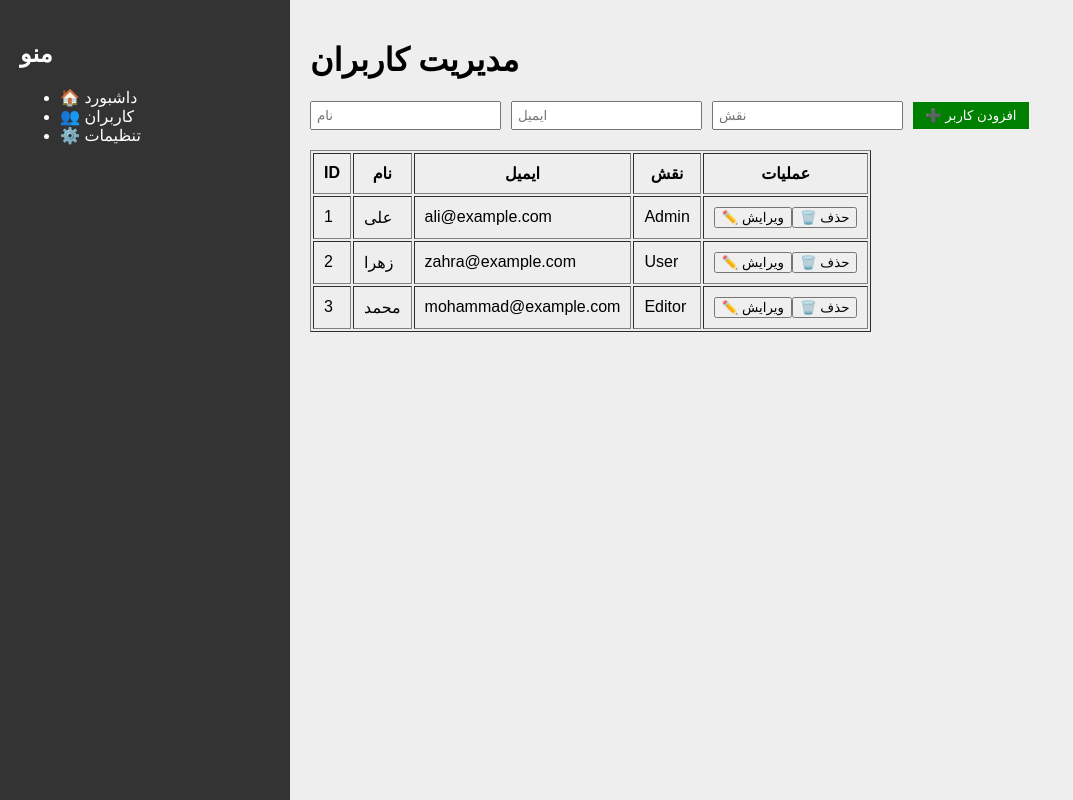
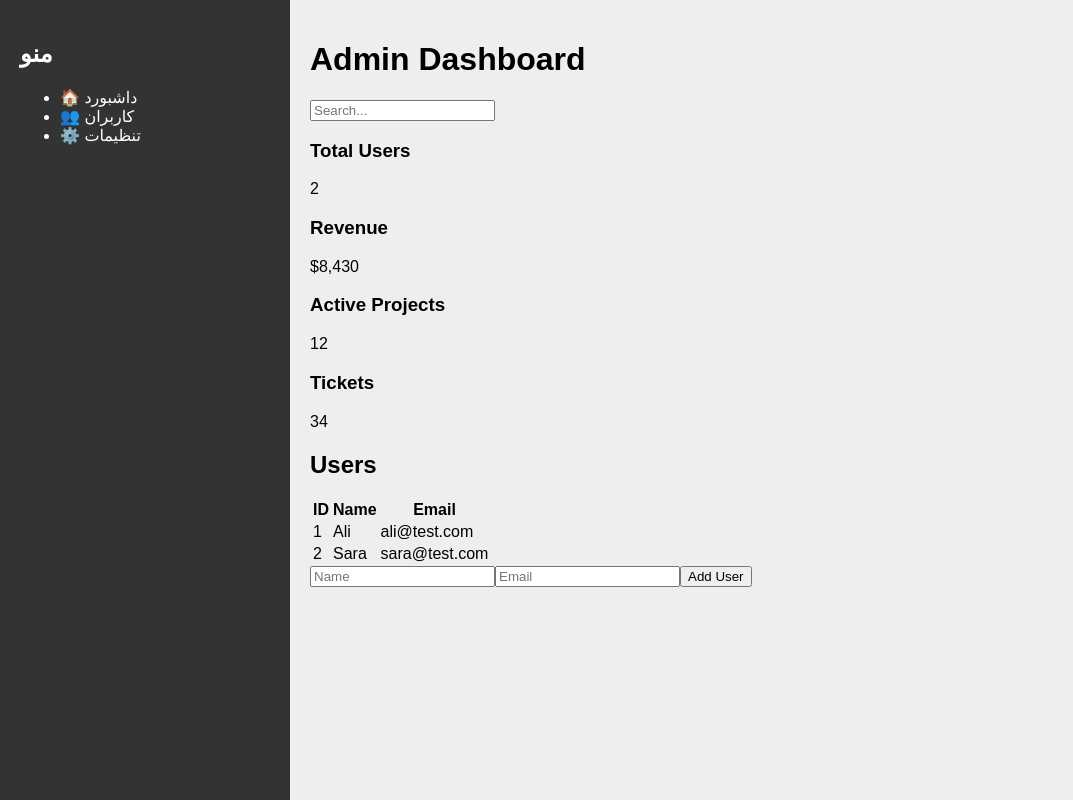
Before and after one commit to mohmmad-sazandeh/admin-dashboard, a React (Vite) app: page / in a window 1280 px wide. Shown: the whole page, without its empty margins (0-1073 px from the left). Built offline with nearby package versions, Linux system fonts and the light colour scheme.

Commit message:
Update MainContent.jsx

```diff
--- a/src/MainContent.jsx
+++ b/src/MainContent.jsx
@@ -1,93 +1,86 @@
 import React, { useState } from "react";
-import { users } from "./data.js";
 
 function MainContent() {
-  const [userList, setUserList] = useState(users);
-  const [newUser, setNewUser] = useState({ name: "", email: "", role: "" });
-  const [editingUser, setEditingUser] = useState(null);
+  const [users, setUsers] = useState([
+    { id: 1, name: "Ali", email: "ali@test.com" },
+    { id: 2, name: "Sara", email: "sara@test.com" },
+  ]);
+  const [newUser, setNewUser] = useState({ name: "", email: "" });
 
-  const handleAddUser = (e) => {
-    e.preventDefault();
-    if (editingUser) {
-      setUserList(
-        userList.map((u) =>
-          u.id === editingUser.id ? { ...editingUser, ...newUser } : u
-        )
-      );
-      setEditingUser(null);
-    } else {
-      const id = userList.length + 1;
-      setUserList([...userList, { id, ...newUser }]);
+  const handleAddUser = () => {
+    if (newUser.name && newUser.email) {
+      setUsers([...users, { id: users.length + 1, ...newUser }]);
+      setNewUser({ name: "", email: "" });
     }
-    setNewUser({ name: "", email: "", role: "" });
-  };
-
-  const handleDelete = (id) => {
-    setUserList(userList.filter((u) => u.id !== id));
-  };
-  const handleEdit = (user) => {
-    setEditingUser(user);
-    setNewUser({ name: user.name, email: user.email, role: user.role });
   };
 
   return (
     <div className="main">
-      <h1>مدیریت کاربران</h1>
+      {/* --- هدر --- */}
+      <div className="header">
+        <h1>Admin Dashboard</h1>
+        <input type="text" placeholder="Search..." />
+      </div>
 
-      {/* فرم افزودن/ویرایش کاربر */}
-      <form onSubmit={handleAddUser} style={{ marginBottom: "20px" }}>
-        <input
-          type="text"
-          placeholder="نام"
-          value={newUser.name}
-          onChange={(e) => setNewUser({ ...newUser, name: e.target.value })}
-          required
-        />
-        <input
-          type="email"
-          placeholder="ایمیل"
-          value={newUser.email}
-          onChange={(e) => setNewUser({ ...newUser, email: e.target.value })}
-          required
-        />
-        <input
-          type="text"
-          placeholder="نقش"
-          value={newUser.role}
-          onChange={(e) => setNewUser({ ...newUser, role: e.target.value })}
-          required
-        />
-        <button type="submit">
-          {editingUser ? "✏️ ویرایش کاربر" : "➕ افزودن کاربر"}
-        </button>
-      </form>
+      {/* --- کارت‌های داشبورد --- */}
+      <div className="cards">
+        <div className="card">
+          <h3>Total Users</h3>
+          <p>{users.length}</p>
+        </div>
+        <div className="card">
+          <h3>Revenue</h3>
+          <p>$8,430</p>
+        </div>
+        <div className="card">
+          <h3>Active Projects</h3>
+          <p>12</p>
+        </div>
+        <div className="card">
+          <h3>Tickets</h3>
+          <p>34</p>
+        </div>
+      </div>
 
-      {/* جدول کاربران */}
-      <table border="1" cellPadding="10">
+      {/* --- جدول یوزرها --- */}
+      <div className="user-table">
+        <h2>Users</h2>
+        <table>
           <thead>
             <tr>
               <th>ID</th>
-            <th>نام</th>
-            <th>ایمیل</th>
-            <th>نقش</th>
-            <th>عملیات</th>
+              <th>Name</th>
+              <th>Email</th>
             </tr>
           </thead>
           <tbody>
-          {userList.map((user) => (
-            <tr key={user.id}>
-              <td>{user.id}</td>
-              <td>{user.name}</td>
-              <td>{user.email}</td>
-              <td>{user.role}</td>
-              <td>
-                <button onClick={() => handleEdit(user)}>✏️ ویرایش</button>
-                <button onClick={() => handleDelete(user.id)}>🗑️ حذف</button>
-              </td>
+            {users.map((u) => (
+              <tr key={u.id}>
+                <td>{u.id}</td>
+                <td>{u.name}</td>
+                <td>{u.email}</td>
               </tr>
             ))}
           </tbody>
         </table>
+
+        {/* فرم افزودن یوزر */}
+        <div className="add-user-form">
+          <input
+            type="text"
+            placeholder="Name"
+            value={newUser.name}
+            onChange={(e) => setNewUser({ ...newUser, name: e.target.value })}
+          />
+          <input
+            type="email"
+            placeholder="Email"
+            value={newUser.email}
+            onChange={(e) => setNewUser({ ...newUser, email: e.target.value })}
+          />
+          <button onClick={handleAddUser}>Add User</button>
+        </div>
+      </div>
     </div>
   );
 }
```
Lines whose indentation alone changed are shown as unchanged.
